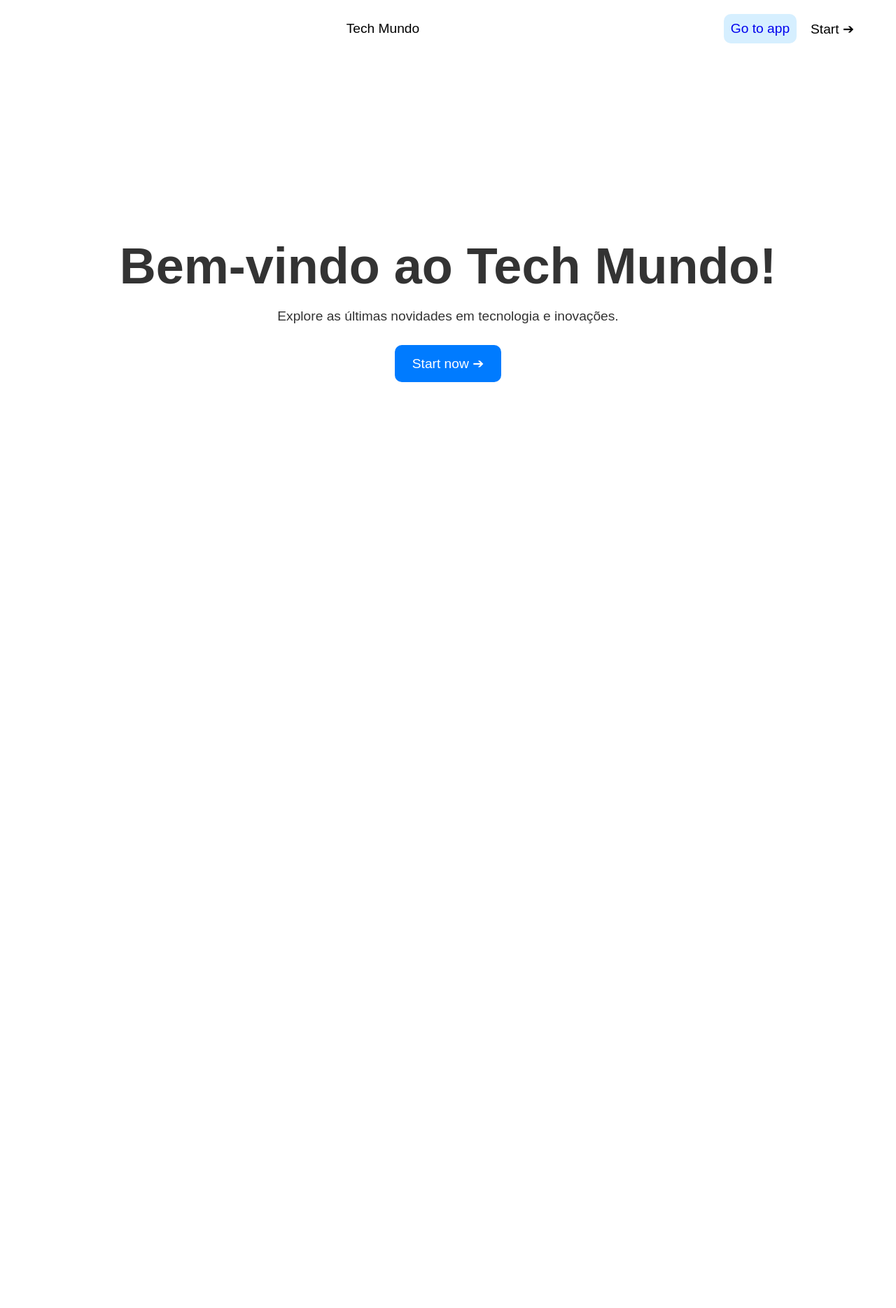
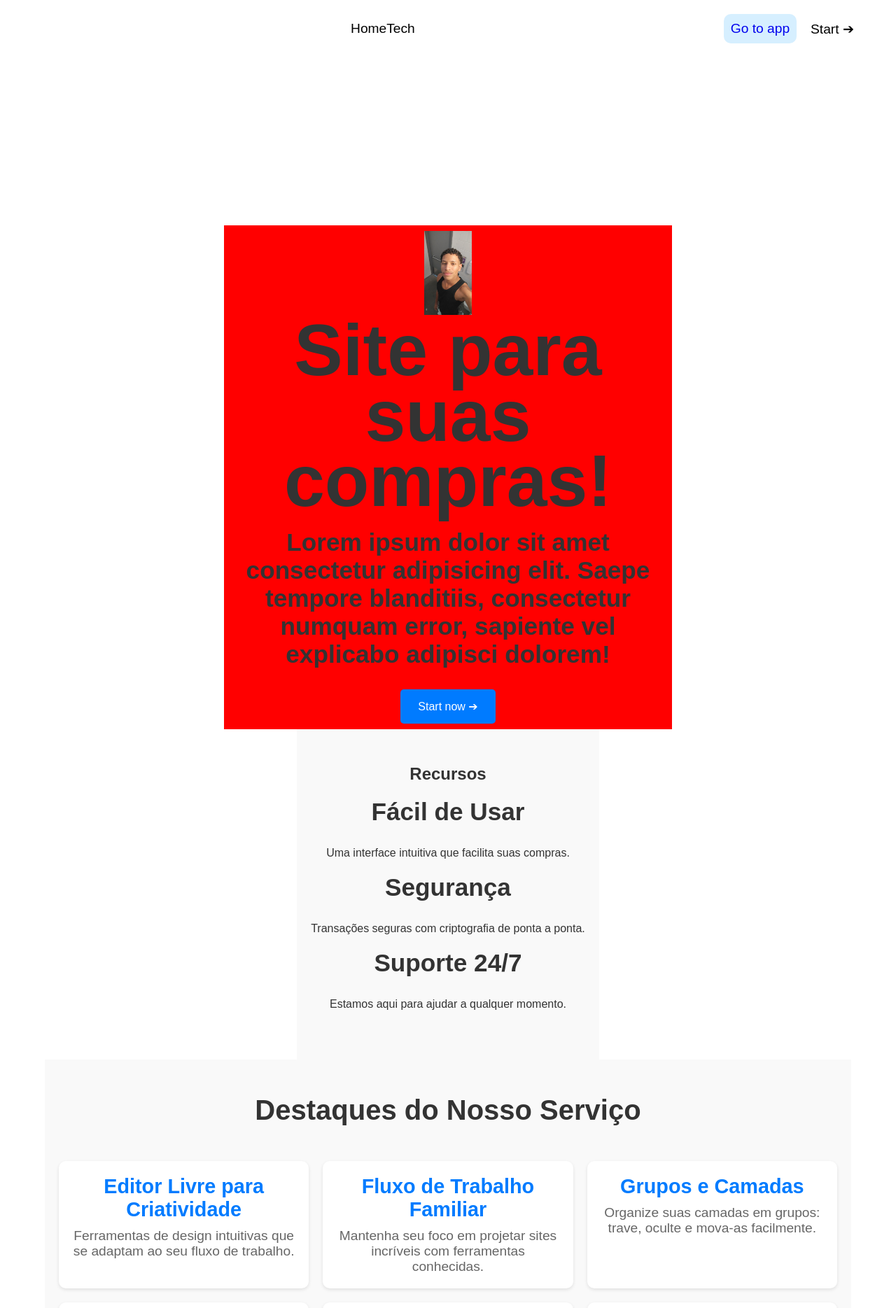
Before and after one commit to aul-rel/HomeTech, a PHP site: page /assets/pages/techmundo.html in a window 1280 px wide. Shown: the top 1869 px of the page at 70% size. Before the commit the page ends 546 px from the top, so only its background shows below. Run offline with PHP 8.4, Linux system fonts and the light colour scheme.

Commit message:
adicionado informações na tela de entrada

```diff
--- a/assets/css/techmundo.css
+++ b/assets/css/techmundo.css
@@ -41,7 +41,8 @@ ul.left {
 ul.right {
     display: flex; /* Garante que os itens sejam flexíveis */
 }
-ul.right a{
+
+ul.right a {
     text-decoration: none;
 }
 
@@ -81,25 +82,44 @@ li {
     color: #21a1f1;
     transition: .3s;
 }
+
 main {
     display: flex;
+    flex-direction: column;
+    align-items: center;
     justify-content: center;
-    align-items: center;
-    height: calc(100vh - 80px); /* Ajusta para o tamanho do cabeçalho */
 }
 
 .hero {
     text-align: center;
 }
 
-h1 {
-    font-size: 4.5em;
-    color: #333;
-    margin-bottom: 20px;
+.hero .container {
+    margin-top: 30vh;
+    background-color: red;
+    height: 90vh;
+    width: 50vw;
+    display: flex;
+    flex-direction: column;
+    align-items: center;
+    justify-content: center;
 }
 
-p {
-    font-size: 1.2em;
+.logo img {
+    height: 15vh;
+    width: auto; /* Ajusta a largura automaticamente */
+}
+
+h1 {
+    font-size: 6.5em;
+    color: #333;
+    font-weight: 900;
+    margin-bottom: 20px;
+    line-height: 0.9; /* Ajuste o valor conforme necessário */
+}
+
+h3 {
+    font-size: 2.2em;
     margin-bottom: 30px;
 }
 
@@ -117,9 +137,25 @@ p {
     background-color: #0056b3;
 }
 
-.hero a{
-    font-size: 1.2em;
-    border-radius: 10px;
+.features, .testimonials, .cta-section {
+    text-align: center;
+    padding: 50px 20px;
+    background-color: #f9f9f9; /* Cor de fundo clara */
+}
+
+.feature-item {
+    margin: 20px 0;
+}
+
+.testimonial {
+    font-style: italic;
+    margin: 20px 0;
+}
+
+.cta-section {
+    background-color: #007bff;
+    color: white;
+    padding: 40px 20px;
 }
 
 /* Mobile responsiveness */
@@ -137,4 +173,156 @@ p {
     li {
         font-size: 1em;
     }
+
+    .hero .container {
+        width: 90vw; /* Ajusta a largura para dispositivos móveis */
+    }
+
+    h1 {
+        font-size: 4em; /* Reduz o tamanho do texto em telas menores */
+    }
+
+    h3 {
+        font-size: 1.5em; /* Reduz o tamanho do subtítulo em telas menores */
+    }
 }
+footer {
+    background-color: #333;
+    color: white;
+    padding: 20px 0;
+    text-align: center;
+}
+
+.footer-container {
+    max-width: 1200px; /* Limita a largura máxima */
+    margin: 0 auto; /* Centraliza o footer */
+    padding: 0 20px; /* Adiciona espaçamento lateral */
+}
+
+.social-links {
+    margin-top: 10px;
+}
+
+.social-links a {
+    color: white;
+    text-decoration: none;
+    margin: 0 10px;
+    transition: color 0.3s;
+}
+
+.social-links a:hover {
+    color: #21a1f1; /* Cor de hover para links sociais */
+}
+
+/* Mobile responsiveness for footer */
+@media (max-width: 600px) {
+    .social-links a {
+        margin: 0 5px; /* Ajusta o espaço entre links em telas menores */
+    }
+}
+.social-links a {
+    color: white;
+    text-decoration: none;
+    margin: 0 10px;
+    font-size: 1.5em; /* Aumenta o tamanho dos ícones */
+    transition: color 0.3s;
+}
+
+.social-links a:hover {
+    color: #21a1f1; /* Cor de hover para os ícones */
+}
+.highlights {
+    display: grid;
+    grid-template-columns: repeat(3, 1fr); /* Define 3 colunas */
+    gap: 20px; /* Espaçamento entre os itens */
+    text-align: center;
+    padding: 50px 20px;
+    background-color: #f9f9f9; /* Cor de fundo clara */
+    max-width: 90%; /* Limita a largura a 80% da tela */
+    margin: 0 auto; /* Centraliza a seção */
+}
+
+.highlights h2 {
+    grid-column: 1 / -1; /* Faz o título ocupar toda a largura do grid */
+    font-size: 2.5em;
+    margin-bottom: 30px;
+    text-align: center; /* Centraliza o texto */
+}
+
+/* Estilos dos itens do destaque */
+.highlight-item {
+    background-color: white; /* Fundo branco para os itens */
+    padding: 20px;
+    border-radius: 10px; /* Bordas arredondadas */
+    box-shadow: 0 2px 5px rgba(0, 0, 0, 0.1); /* Sombra leve */
+    transition: transform 0.3s; /* Animação suave */
+}
+
+.highlight-item:hover {
+    transform: translateY(-5px); /* Levanta o item ao passar o mouse */
+}
+
+.highlight-item h3 {
+    font-size: 1.8em;
+    color: #007bff; /* Cor azul para os títulos */
+    margin-bottom: 10px;
+}
+
+.highlight-item p {
+    font-size: 1.2em;
+    color: #666; /* Cor cinza para o texto */
+}
+
+/* Estilos responsivos */
+@media (max-width: 900px) {
+    .highlights {
+        grid-template-columns: repeat(1, 1fr); /* 2 colunas em telas menores */
+    }
+}
+
+@media (max-width: 600px) {
+    .highlights {
+        grid-template-columns: 1fr; /* 1 coluna em telas muito pequenas */
+    }
+}
+.comments-carousel {
+    text-align: center;
+    padding: 50px 20px;
+    background-color: #f9f9f9; /* Cor de fundo clara */
+}
+
+.comments-carousel h2 {
+    font-size: 2.5em;
+    margin-bottom: 30px;
+}
+
+.carousel {
+    position: relative;
+    max-width: 600px; /* Largura máxima */
+    margin: 0 auto; /* Centraliza o carrossel */
+    overflow: hidden; /* Esconde os comentários fora da área visível */
+}
+
+.carousel-inner {
+    display: flex;
+    transition: transform 0.5s ease; /* Animação suave */
+}
+
+.comment-box {
+    background-color: white; /* Fundo branco para a caixa de comentário */
+    padding: 20px;
+    border-radius: 10px; /* Bordas arredondadas */
+    box-shadow: 0 2px 5px rgba(0, 0, 0, 0.1); /* Sombra leve */
+    min-width: 100%; /* Garante que cada caixa ocupe 100% da largura */
+    text-align: left; /* Alinha o texto à esquerda */
+}
+
+/* Estilo para as estrelas */
+.stars {
+    color: #ffd700; /* Cor das estrelas */
+}
+
+.comment-date {
+    font-size: 0.9em; /* Tamanho da fonte para a data */
+    color: #666; /* Cor da data */
+}
--- /dev/null
+++ b/assets/js/carrousel.js
@@ -0,0 +1,22 @@
+let currentSlide = 0;
+const slides = document.querySelectorAll('.comment-box');
+const totalSlides = slides.length;
+
+function moveToNextSlide() {
+    // Atualiza o índice do slide atual
+    currentSlide = (currentSlide + 1) % totalSlides; // Ciclano entre os slides
+    updateCarousel();
+}
+
+// Atualiza a posição do carrossel
+function updateCarousel() {
+    const carouselInner = document.querySelector('.carousel-inner');
+    const offset = -currentSlide * 100; // Move a largura de um slide
+    carouselInner.style.transform = `translateX(${offset}%)`;
+}
+
+// Mover para o próximo slide a cada 5 segundos
+setInterval(moveToNextSlide, 5000); // 5000 milissegundos = 5 segundos
+
+// Inicializa a primeira atualização do carrossel
+updateCarousel();
--- a/assets/pages/techmundo.html
+++ b/assets/pages/techmundo.html
@@ -4,27 +4,179 @@
     <meta charset="UTF-8">
     <meta name="viewport" content="width=device-width, initial-scale=1.0">
     <link rel="stylesheet" href="/assets/css/techmundo.css">
-    <title>Document</title>
+    <link rel="stylesheet" href="https://cdnjs.cloudflare.com/ajax/libs/font-awesome/6.0.0-beta3/css/all.min.css">
+    <title>HomeTech</title>
 </head>
 <body>
     <header>
         <nav>
             <ul class="left">
-                <li id="tech">Tech Mundo</li>
+                <li id="tech">HomeTech</li>
             </ul>
             <ul class="right">
-                <li id="btn"> <a href="login.html">Go to app</a></li>
+                <li id="btn"><a href="login.html">Go to app</a></li>
                 <li><a href="cadastro.html" id="start">Start ➔</a></li>
             </ul>
         </nav>
     </header>
     <main>
         <section class="hero">
-            <div class="logo" style="height: 7  vh; width: 7vh;background-color: aqua; margin: 0px 0px 0px 47vh;"></div>
-            <h1>Bem-vindo ao Tech Mundo!</h1>
-            <p>Explore as últimas novidades em tecnologia e inovações.</p>
-            <a href="cadastro.html" class="cta-button">Start now ➔</a>
+            <div class="container">
+                <div class="logo">
+                    <img src="../img/img-alex.jpg" alt="Logo">
+                </div>
+                <h1>Site para suas compras!</h1>
+                <h3>Lorem ipsum dolor sit amet consectetur adipisicing elit. Saepe tempore blanditiis, consectetur numquam error, sapiente vel explicabo adipisci dolorem!</h3>
+                <a href="cadastro.html" class="cta-button">Start now ➔</a>
+            </div>
+        </section>
+
+        <!-- Seção de Recursos -->
+        <section class="features">
+            <h2>Recursos</h2>
+            <div class="feature-item">
+                <h3>Fácil de Usar</h3>
+                <p>Uma interface intuitiva que facilita suas compras.</p>
+            </div>
+            <div class="feature-item">
+                <h3>Segurança</h3>
+                <p>Transações seguras com criptografia de ponta a ponta.</p>
+            </div>
+            <div class="feature-item">
+                <h3>Suporte 24/7</h3>
+                <p>Estamos aqui para ajudar a qualquer momento.</p>
+            </div>
+        </section>
+        <section class="highlights">
+            <h2>Destaques do Nosso Serviço</h2>
+
+            <div class="highlight-item">
+                <h3>Editor Livre para Criatividade</h3>
+                <p>Ferramentas de design intuitivas que se adaptam ao seu fluxo de trabalho.</p>
+            </div>
+
+            <div class="highlight-item">
+                <h3>Fluxo de Trabalho Familiar</h3>
+                <p>Mantenha seu foco em projetar sites incríveis com ferramentas conhecidas.</p>
+            </div>
+
+            <div class="highlight-item">
+                <h3>Grupos e Camadas</h3>
+                <p>Organize suas camadas em grupos: trave, oculte e mova-as facilmente.</p>
+            </div>
+
+            <div class="highlight-item">
+                <h3>Configurações de Animação</h3>
+                <p>Selecione um preset ou desenhe seu estilo de animação para qualquer elemento.</p>
+            </div>
+
+            <div class="highlight-item">
+                <h3>Integração com Figma</h3>
+                <p>Importe seu design e lance seu site sem codificação com nosso plugin oficial.</p>
+            </div>
+
+            <div class="highlight-item">
+                <h3>Suporte ao Cliente Excepcional</h3>
+                <p>Estamos aqui para ajudar, sempre prontos para responder suas perguntas.</p>
+            </div>
+
+            <div class="highlight-item">
+                <h3>Experiência Personalizada</h3>
+                <p>Crie um site que reflete sua marca e atende às suas necessidades específicas.</p>
+            </div>
+
+            <div class="highlight-item">
+                <h3>Otimização para SEO</h3>
+                <p>Aumente sua visibilidade online com ferramentas de SEO integradas.</p>
+            </div>
+
+            <div class="highlight-item">
+                <h3>Integração com Mídias Sociais</h3>
+                <p>Conecte-se com seu público através de integrações fáceis com redes sociais.</p>
+            </div>
+        </section>
+
+
+
+
+<!-- Seção de Comentários -->
+<section class="comments-carousel">
+    <h2>Comentários dos Usuários</h2>
+    <div class="carousel">
+        <div class="carousel-inner">
+            <div class="comment-box active">
+                <div class="comment-header">
+                    <div class="user-info">
+                        <strong>Usuário 1</strong>
+                        <div class="stars">
+                            <i class="fas fa-star"></i>
+                            <i class="fas fa-star"></i>
+                            <i class="fas fa-star"></i>
+                            <i class="fas fa-star"></i>
+                            <i class="far fa-star"></i>
+                        </div>
+                    </div>
+                    <span class="comment-date">2 dias atrás</span>
+                </div>
+                <p>O melhor site de compras que já usei! Recomendo a todos!</p>
+            </div>
+            <div class="comment-box">
+                <div class="comment-header">
+                    <div class="user-info">
+                        <strong>Usuário 2</strong>
+                        <div class="stars">
+                            <i class="fas fa-star"></i>
+                            <i class="fas fa-star"></i>
+                            <i class="fas fa-star"></i>
+                            <i class="fas fa-star"></i>
+                            <i class="fas fa-star"></i>
+                        </div>
+                    </div>
+                    <span class="comment-date">5 dias atrás</span>
+                </div>
+                <p>Excelente suporte e uma experiência de compra incrível!</p>
+            </div>
+            <div class="comment-box">
+                <div class="comment-header">
+                    <div class="user-info">
+                        <strong>Usuário 3</strong>
+                        <div class="stars">
+                            <i class="fas fa-star"></i>
+                            <i class="fas fa-star"></i>
+                            <i class="fas fa-star"></i>
+                            <i class="fas fa-star"></i>
+                            <i class="fas fa-star"></i>
+                        </div>
+                    </div>
+                    <span class="comment-date">1 semana atrás</span>
+                </div>
+                <p>Facilidade de uso e suporte rápido. Estou muito satisfeito!</p>
+            </div>
+            <!-- Adicione mais comentários conforme necessário -->
+        </div>
+    </div>
+</section>
+
+
+
+
+        <!-- Seção de Chamada para Ação -->
+        <section class="cta-section">
+            <h2>Pronto para começar?</h2>
+            <p>Inscreva-se agora e aproveite nossas ofertas exclusivas!</p>
+            <a href="cadastro.html" class="cta-button">Comece agora ➔</a>
         </section>
     </main>
+    <footer>
+        <div class="footer-container">
+            <p>&copy; 2024 HomeTech. Todos os direitos reservados.</p>
+            <div class="social-links">
+                <a href="#" target="_blank"><i class="fab fa-facebook-f"></i></a>
+                <a href="#" target="_blank"><i class="fab fa-twitter"></i></a>
+                <a href="#" target="_blank"><i class="fab fa-instagram"></i></a>
+            </div>
+        </div>
+    </footer>
 </body>
+<script src="../js/carrousel.js"></script>
 </html>
```
Also changed, not shown: assets/img/img-alex.jpg (added).
